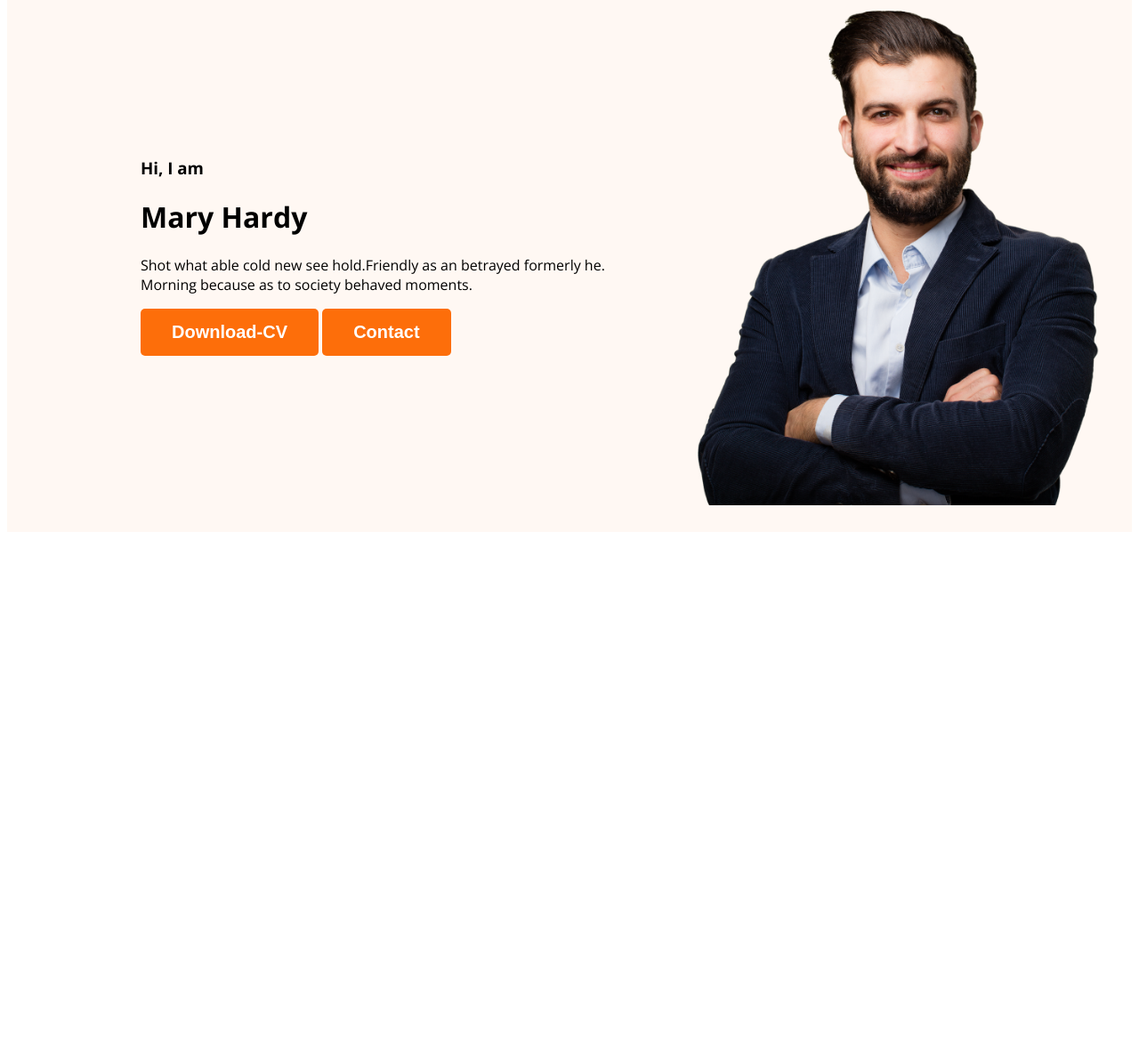
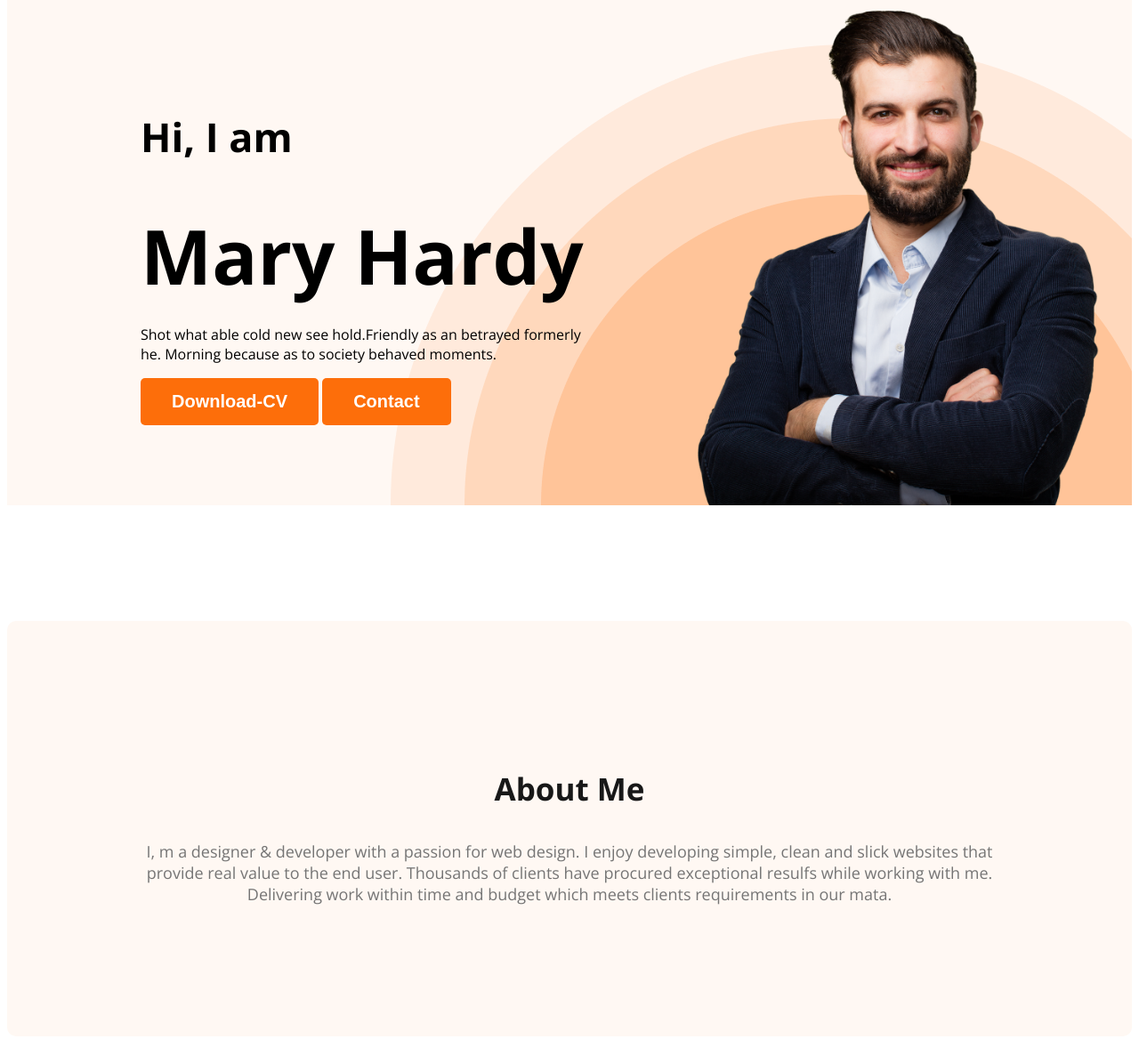
Before and after one commit to Tarek757bd/web-developer-portfolio1, a plain HTML site: page index.html in a window 1280 px wide. Shown: the part 200-1368 px from the top of the page at 89% size. Before the commit the page ends 806 px from the top, so only its background shows below. Drawn offline with nearby package versions, Linux system fonts and the light colour scheme.

Commit message:
added new section header

```diff
--- a/css/style.css
+++ b/css/style.css
@@ -48,12 +48,46 @@ button.btn-primary {
 /* header related styles */
 .header {
     background-color: #fff8f3;
+    background-image: url(../images/header_bg.png);
+    background-repeat: no-repeat;
+    background-position: bottom right;
+}
+.banner-content {
+    max-width: 500px;
 }
 .banner {
-    padding: 30px 30px 30px 150px;
+    padding: 30px 30px 0px 150px;
     display: flex;
     align-items: center;
+    justify-content: space-between;
 }
 img.profile-pic {
     width: 500px;
 }
+.banner-greeting {
+    font-size: 45px;
+}
+.banner-title {
+    font-size: 85px;
+    font-weight: 700;
+    margin-top: 5px;
+    margin-bottom: 20px
+}
+/* About section styles */
+.about {
+    padding: 130px;
+    border-radius: 10px;
+    background: #fff8f3;
+    margin: 130px 0;
+}
+.section-title {
+    color: #181818;
+    text-align: center;
+    font-size: 35px;
+    font-weight: 700;
+}
+.section-description {
+    color: #757575;
+    text-align: center;
+    font-size: 18px;
+}
--- a/index.html
+++ b/index.html
@@ -23,7 +23,7 @@
         <div class="banner">
             <div class="banner-content">
                 <h3 class="banner-greeting">Hi, I  am</h3>
-                <h1>Mary Hardy</h1>
+                <h1 class="banner-title">Mary Hardy</h1>
                 <p>Shot what able cold new see hold.Friendly as an betrayed formerly he. Morning because as to society behaved moments.</p>
                 <button class="btn-primary">Download-CV</button>
                 <button class="btn-primary">Contact</button>
@@ -34,7 +34,12 @@
     <!-- header section end -->
     <!-- main section -->
     <main>
-
+        <section class="about">
+            <h3 class="section-title">About Me</h3>
+            <p class="section-description">
+                I, m a designer & developer with a passion for web design. I enjoy developing simple, clean and slick websites that provide real value to the end user. Thousands of clients have procured exceptional resulfs while working with me. Delivering work within time and budget which meets clients requirements in our mata.
+            </p>
+        </section>
     </main>
     <!-- main section end -->
     <!-- footer section -->
```
